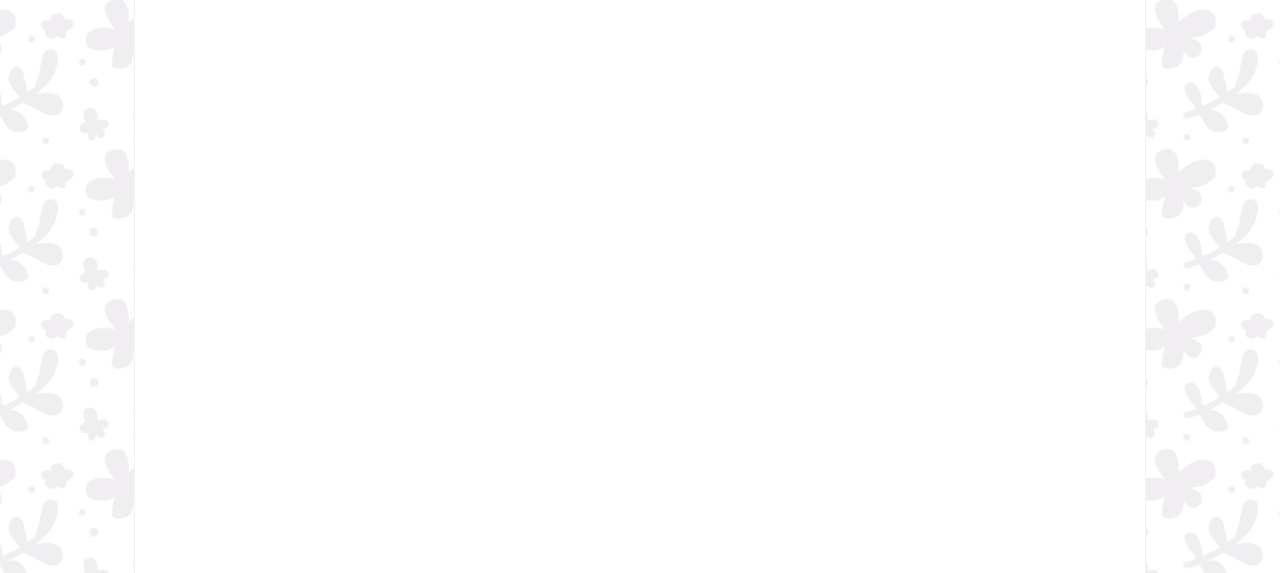
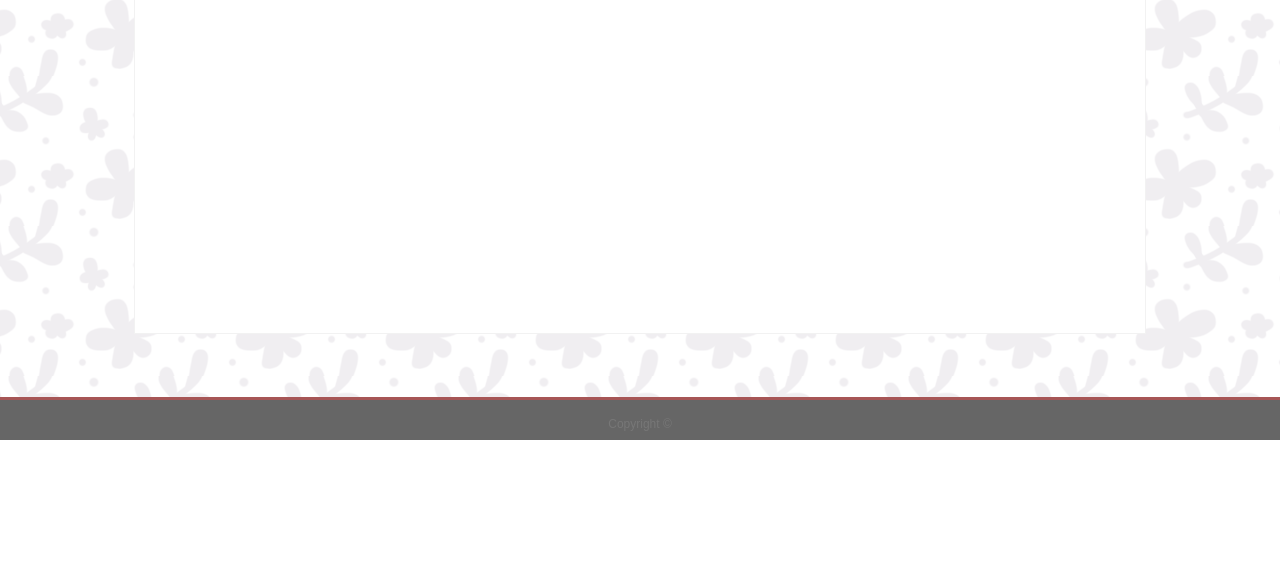
Before and after one commit to bmjanuska/bmjanuska.github.io, a plain HTML site: page index.html in a window 1280 px wide. Shown: the part 374-947 px from the top of the page. After the commit the page ends 814 px from the top, so only its background shows below. Drawn offline with Linux system fonts and the light colour scheme.

Commit message:
Container solved?

```diff
--- a/assets/css/style.css
+++ b/assets/css/style.css
@@ -43,7 +43,7 @@ html, body {
     margin: 23px auto;
     padding: 25px;
     border-width: 1px;
-    min-height: 100%;
+    min-height: 70%;
 }
 
 footer{
```
